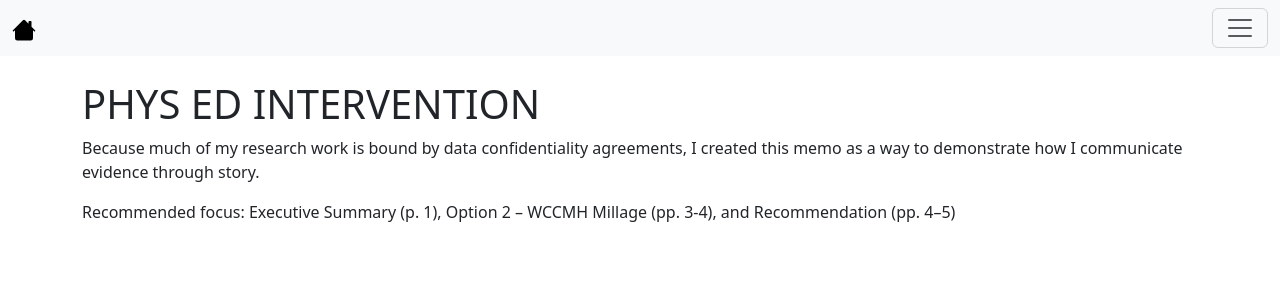
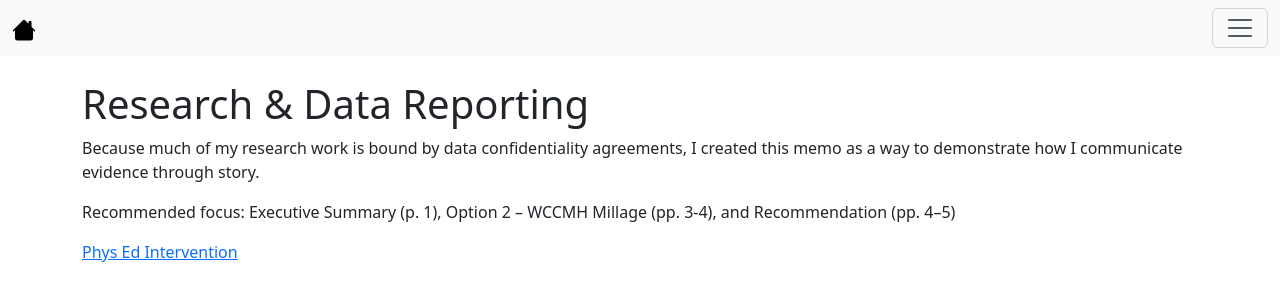
Before and after one commit to pyrgns/pyrgns.github.io, a Jekyll site: the page built from trails.md, in a window 1280 px wide. Shown: the top 301 px of the page. Built offline with Jekyll 4.4.1, drawn with Linux system fonts in a browser that asks for light colours.

Commit message:
Update trails.md

```diff
--- a/trails.md
+++ b/trails.md
@@ -3,8 +3,10 @@ layout: default
 title: Paul Yuergens
 ---
 
-# PHYS ED INTERVENTION
+# Research & Data Reporting
 
 Because much of my research work is bound by data confidentiality agreements, I created this memo as a way to demonstrate how I communicate evidence through story.
 
 Recommended focus: Executive Summary (p. 1), Option 2 – WCCMH Millage (pp. 3-4), and Recommendation (pp. 4–5)
+
+[Phys Ed Intervention]({{ '/PE_Report.html' | relative_url }}){:target="report"}
```
